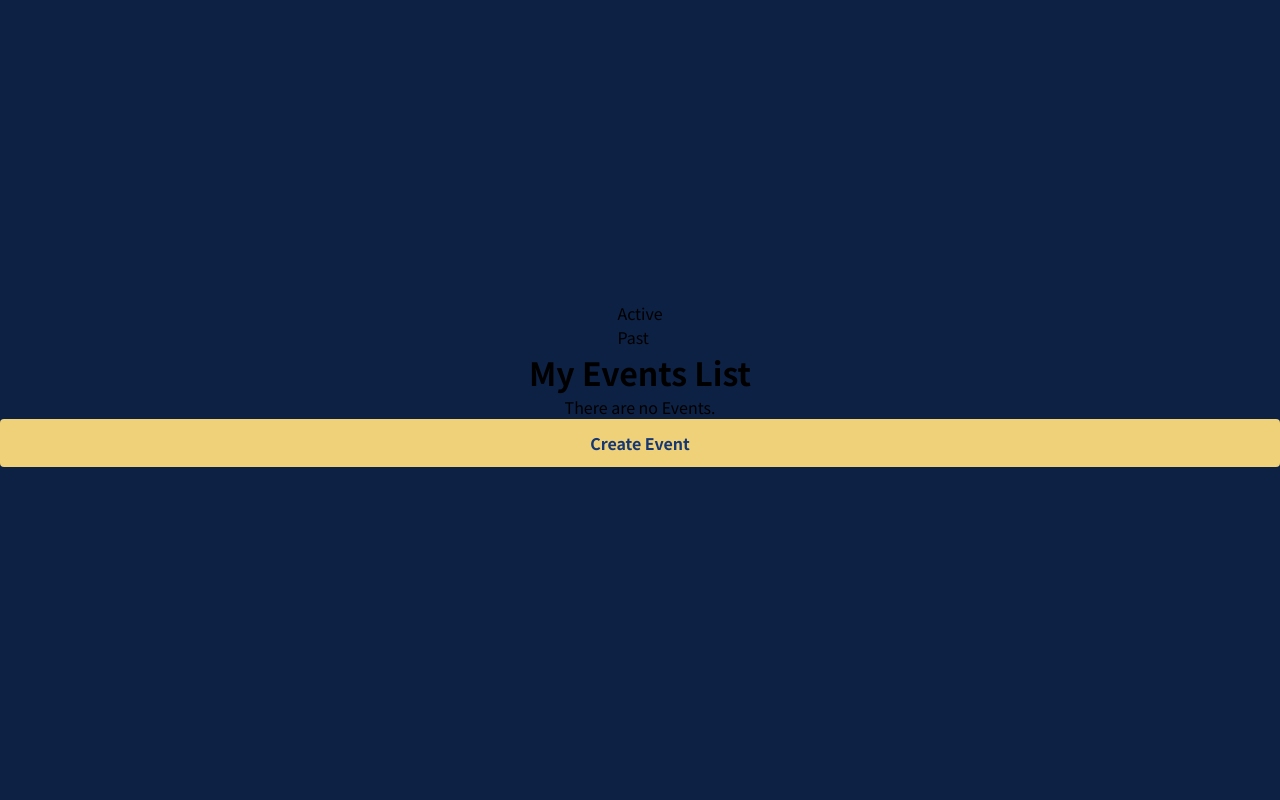
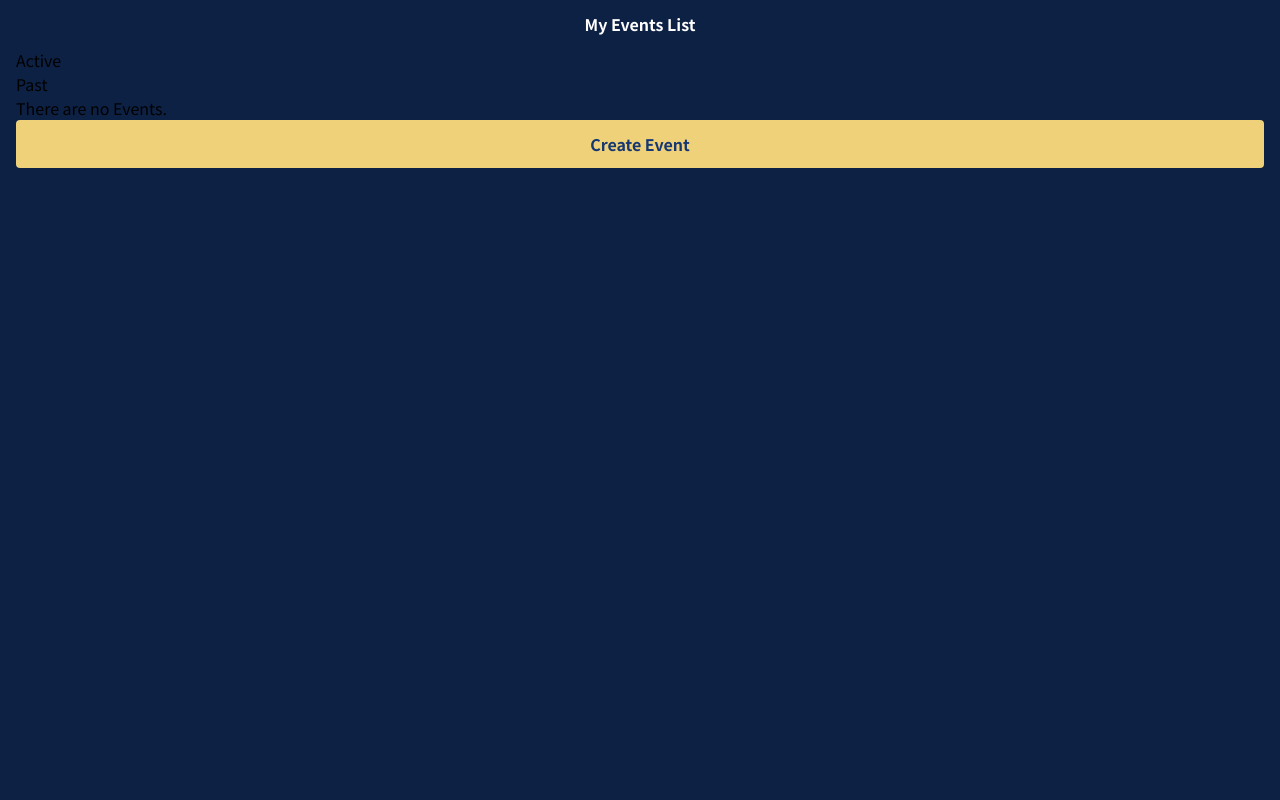
Before and after one commit to SELO77/django-template2, a Django app: page /events/ in a window 1280 px wide. Shown: the part 32-832 px from the top of the page. Before the commit the page ends 499 px from the top, so only its background shows below. Run offline with Django 3.2, Linux system fonts and the light colour scheme; the visitor is signed in with stand-in values (Sample User, id 1); data that the repository does not hold is empty; some libraries are stand-ins or nearby versions.

Commit message:
<markup>: default theme

```diff
--- a/bbakdoc/events/forms.py
+++ b/bbakdoc/events/forms.py
@@ -3,9 +3,7 @@
 
 from bbakdoc.events.models import Event
 
-
 TITLE = 'title'
-
 
 class EventCreateForm(forms.ModelForm):
     def clean_title(self):
@@ -15,8 +13,8 @@
         model = Event
         fields = (TITLE, )
         labels = {
-            TITLE: _('타이틀')
+            TITLE: _('')
         }
-        help_texts = {
-            TITLE: _('이벤트 타이틀을 입력해주세요.')
+        widgets = {
+            TITLE: forms.TextInput(attrs={'placeholder': '이벤트명을 입력해주세요'})
         }
--- a/bbakdoc/static/css/style.css
+++ b/bbakdoc/static/css/style.css
@@ -366,8 +366,22 @@
       @media (min-width: 768px) {
         body .container .content {
           padding: 60px 16px;
+          max-width: 392px;
           border-radius: 4px;
           background-color: rgba(255, 255, 255, 0.1); } }
+  body .page-content {
+    padding: 0 16px;
+    width: 100%;
+    min-height: 100vh; }
+  body .page-title {
+    display: flex;
+    justify-content: center;
+    align-items: center;
+    padding: 0 32px;
+    height: 48px;
+    font-size: 16px;
+    color: #fff;
+    text-align: center; }
 
 body.theme1 {
   background-color: #1f2035; }
--- a/bbakdoc/static/sass/pages/_page.sass
+++ b/bbakdoc/static/sass/pages/_page.sass
@@ -18,8 +18,24 @@
       width: 100%
       @include pc-style
         padding: 60px 16px
+        max-width: 360px + 32px
         border-radius: 4px
         background-color: rgba(#fff, 0.1)
+
+  .page-content
+    padding: 0 16px
+    width: 100%
+    min-height: 100vh
+
+  .page-title
+    display: flex
+    justify-content: center
+    align-items: center
+    padding: 0 32px
+    height: 48px
+    font-size: 16px
+    color: #fff
+    text-align: center
 
 body.theme1
   background-color: $navy900
--- a/bbakdoc/templates/base.html
+++ b/bbakdoc/templates/base.html
@@ -51,20 +51,20 @@
           {% if request.user.is_authenticated %}
             <li class="nav-item">
               {# URL provided by django-allauth/account/urls.py #}
-              <a class="nav-link" href="{% url 'users:detail' request.user.id %}">{% trans "My Profile" %}</a>
+              <a class="nav-link" href="{% url 'users:detail' request.user.id %}">My Profile</a>
             </li>
             <li class="nav-item">
               {# URL provided by django-allauth/account/urls.py #}
-              <a class="nav-link" href="{% url 'account_logout' %}">{% trans "Sign Out" %}</a>
+              <a class="nav-link" href="{% url 'account_logout' %}">Sign Out</a>
             </li>
           {% else %}
             <li class="nav-item">
               {# URL provided by django-allauth/account/urls.py #}
-              <a id="log-in-link" class="nav-link" href="{% url 'account_login' %}">{% trans "Log In" %}</a>
+              <a id="log-in-link" class="nav-link" href="{% url 'account_login' %}">Log In</a>
             </li>
             <li class="nav-item">
               {# URL provided by django-allauth/account/urls.py #}
-              <a id="sign-up-link" class="nav-link" href="{% url 'account_signup' %}">{% trans "Sign Up" %}</a>
+              <a id="sign-up-link" class="nav-link" href="{% url 'account_signup' %}">Sign Up</a>
             </li>
           {% endif %}
         </ul>
--- a/bbakdoc/templates/events/main.html
+++ b/bbakdoc/templates/events/main.html
@@ -3,12 +3,14 @@
 
 {% block content %}
   <div class="container">
-    <div>
-      <div>Active</div>
-      <div>Past</div>
+    <div class="page-content">
+      <h1 class="page-title">My Events List</h1>
+
+      <div class="tab-menu">
+        <div class="tab-item">Active</div>
+        <div class="tab-item">Past</div>
       </div>
 
-    <h1>My Events List</h1>
       {% if my_events_list%}
         <ul>
           {% for event in my_events_list %}
@@ -24,6 +26,7 @@
 
       <button type="button" id="room-name-submit" class="btn btn-primary">Create Event</button>
     </div>
+  </div>
 
   <script>
     document.querySelector('#room-name-submit').onclick = function (e) {
```
Also changed, not shown: bbakdoc/templates/403_csrf.html (+7 -3 lines), bbakdoc/templates/404.html (+7 -3 lines), bbakdoc/templates/500.html (+7 -3 lines), bbakdoc/templates/events/event_create.html (+8 -5 lines), bbakdoc/templates/users/user_detail.html (+8 -3 lines), bbakdoc/templates/users/user_form.html (+12 -7 lines). Lines whose indentation alone changed are shown as unchanged.
